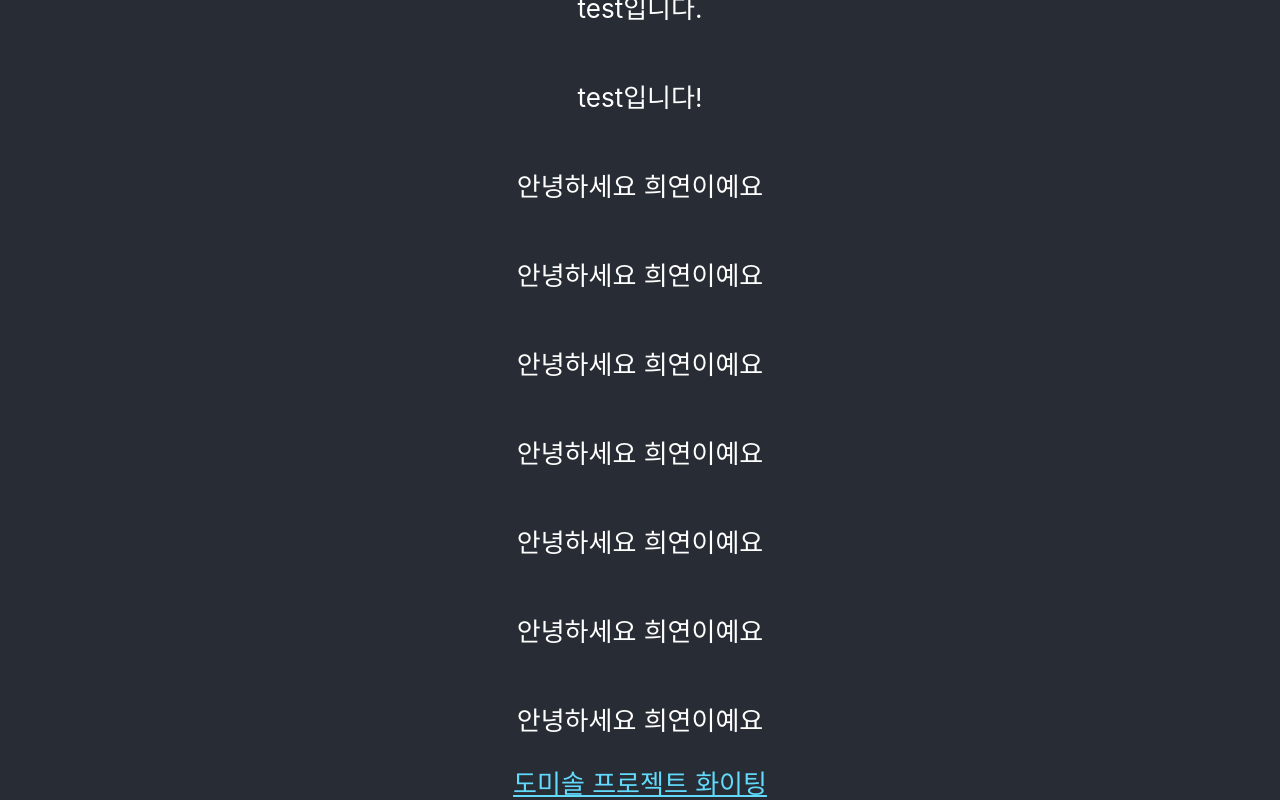
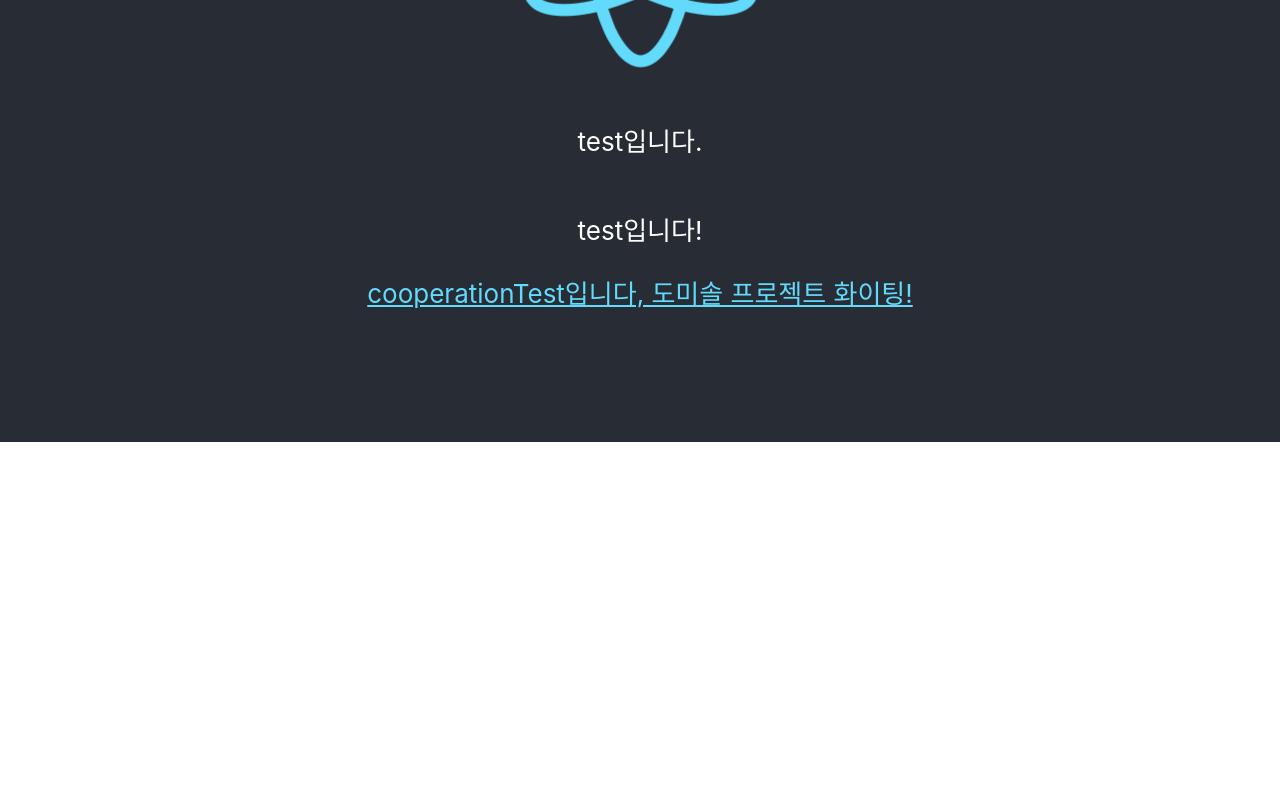
Before and after one commit to do-mi-sol/domisol-web-application, a React (Create React App) app: page / in a window 1280 px wide. Shown: the part 358-1158 px from the top of the page. After the commit the page ends 800 px from the top, so only its background shows below. Built offline with nearby package versions, Linux system fonts and the light colour scheme.

Commit message:
Cooperation test (#11)

```diff
--- a/src/App.js
+++ b/src/App.js
@@ -9,22 +9,13 @@ function App() {
         <img src={logo} className="App-logo" alt="logo" />
         <p>test입니다.</p>
         <p>test입니다!</p>
-
-        <p>안녕하세요 희연이예요</p>
-        <p>안녕하세요 희연이예요</p>
-        <p>안녕하세요 희연이예요</p>
-        <p>안녕하세요 희연이예요</p>
-        <p>안녕하세요 희연이예요</p>
-        <p>안녕하세요 희연이예요</p>
-        <p>안녕하세요 희연이예요</p>
-
         <a
           className="App-link"
           href="https://reactjs.org"
           target="_blank"
           rel="noopener noreferrer"
         >
-          도미솔 프로젝트 화이팅
+          cooperationTest입니다, 도미솔 프로젝트 화이팅!
         </a>
       </header>
     </div>
```
